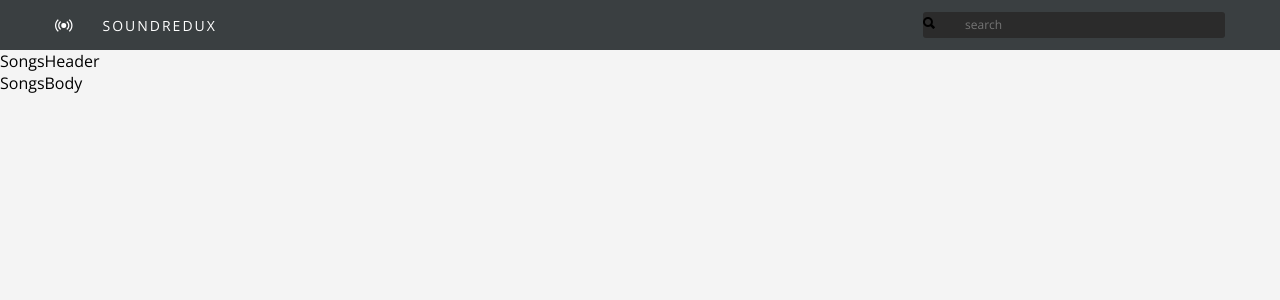
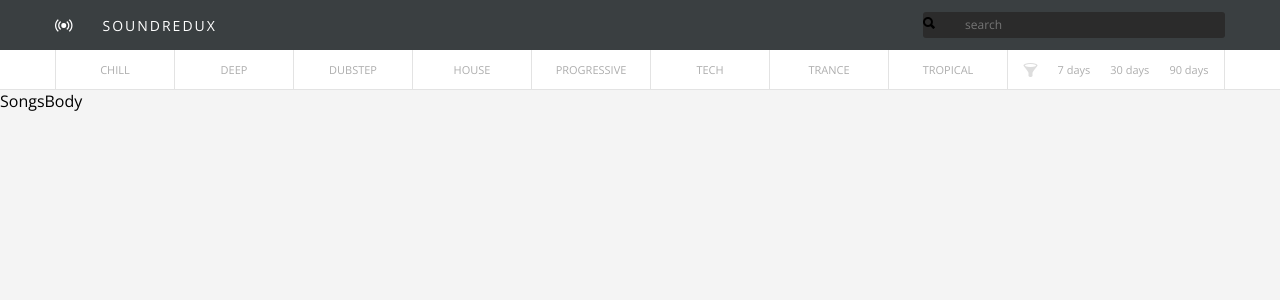
Before and after one commit to cole-yeah/sound-redux-test, a React app: page / in a window 1280 px wide. Shown: the top 300 px of the page. Built offline with nearby package versions, Linux system fonts and the light colour scheme.

Commit message:
新增筛选文件

```diff
--- a/src/components/SongsHeader.js
+++ b/src/components/SongsHeader.js
@@ -1,9 +1,21 @@
 import React from 'react'
+
+import SongsHeaderGenres from './SongsHeaderGenres'
+import SongsHeaderTimes from './SongsHeaderTimes'
 
 const SongsHeader = () => {
     return (
-        <div>
-            SongsHeader
+        <div className='songs-header'>
+            <div className='songs-header__inner'>
+                <div className='songs-header__sections container'>
+                    <div className='songs-header__section songs-header__section--genres'>
+                        <SongsHeaderGenres/>
+                    </div>
+                    <div className='songs-header__section songs-header__section--time'>
+                        <SongsHeaderTimes/>
+                    </div>
+                </div>
+            </div>
         </div>
     )
 }
--- /dev/null
+++ b/src/components/SongsHeaderGenres.js
@@ -0,0 +1,24 @@
+import React from 'react'
+
+import { GENRES } from '../constants/playListConstant'
+
+const SongsHeaderGenres = () => {
+    return (
+        <div className='songs-header__genres'>
+            <div className='songs-header__genres__active'></div>
+            <div className='songs-header__genres__main'>
+                {
+                    GENRES.map((genre, i) =>
+                        <div key={i} className='songs-header__genre'>
+                            <a className='songs-header__genre__text'>
+                                {genre.key}
+                            </a>
+                        </div>
+                    )
+                }
+            </div>
+        </div>
+    )
+}
+
+export default SongsHeaderGenres
--- /dev/null
+++ b/src/components/SongsHeaderTimes.js
@@ -0,0 +1,22 @@
+import React from 'react'
+
+import { TIMES } from '../constants/playListConstant'
+
+const SongsHeaderTimes = () => {
+    return (
+        <div className='songs-header__times'>
+            <div className='songs-header__times__inner'>
+                <i className='songs-header__times__icon ion-funnel' />
+                {
+                    TIMES.map((time, i) =>
+                        <a key={i} className='songs-header__time'>
+                            {time.label}
+                        </a>
+                    )
+                }
+            </div>
+        </div>
+    )
+}
+
+export default SongsHeaderTimes
--- a/src/constants/playListContant.js
+++ b/src/constants/playListConstant.js
@@ -8,3 +8,9 @@ export const GENRES = [
     { key: 'trance', query: 'trance' },
     { key: 'tropical', query: 'tropical house' },
   ]
+
+  export const TIMES = [
+    { key: '7', label: '7 days' },
+    { key: '30', label: '30 days' },
+    { key: '90', label: '90 days' },
+  ]
```
Also changed, not shown: src/constants/apiConstant.js (renamed from src/constants/apiConstants.js).
